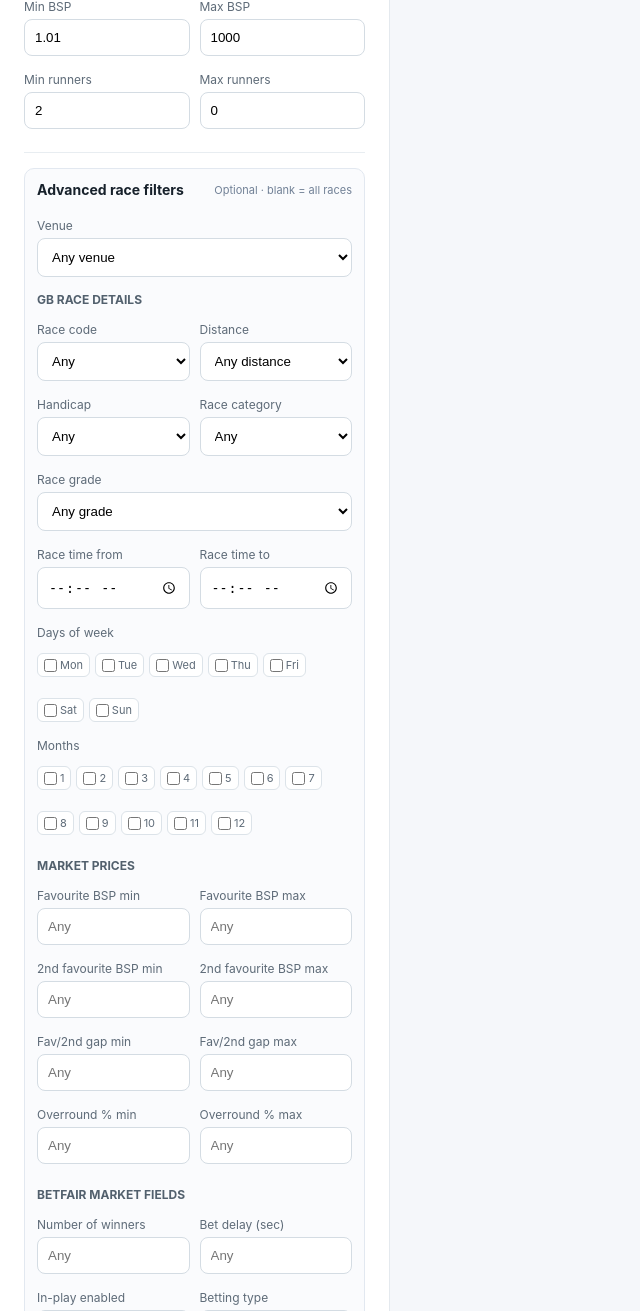
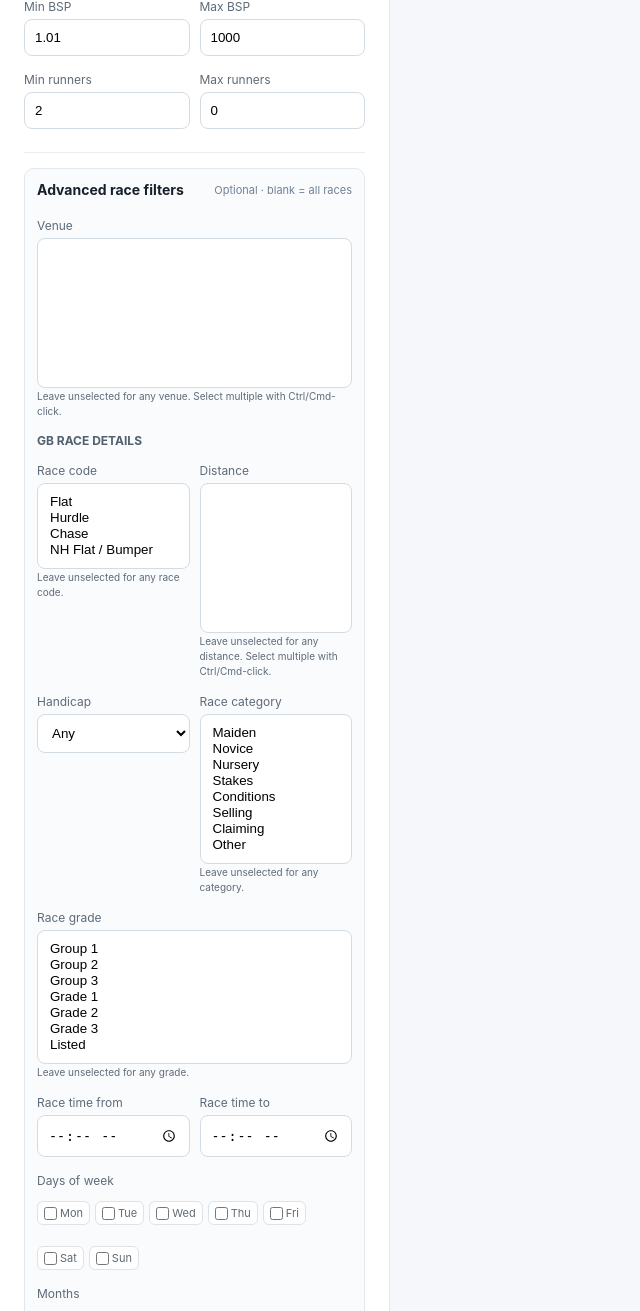
Before and after one commit to martyloo/betfair-strategy-lab, a FastAPI app: page / in a window 1280 px wide, after a click that opens the changed part. Shown: the part 826-2137 px from the top of the page, without its empty margins (0-640 px from the left). Run offline with FastAPI, Linux system fonts and the light colour scheme; data that the repository does not hold is empty; some libraries are stand-ins or nearby versions.

Commit message:
Update index.html

```diff
--- a/betfair_public_web_mvp_v2_with_admin_v1 2/app/templates/index.html
+++ b/betfair_public_web_mvp_v2_with_admin_v1 2/app/templates/index.html
@@ -5,13 +5,25 @@
 <section><h3>Countries</h3><div id="countries" class="countries">{% for c in countries %}<label><input type="checkbox" value="{{c}}" {% if c=='GB' %}checked{% endif %}><span>{{c}}</span></label>{% endfor %}</div></section>
 <section><h3>Strategy</h3><label>Selection rule<select id="strategy"><option>Lay longest outsider</option><option>Back longest outsider</option><option>Lay favourite</option><option>Back favourite</option><option>Lay Nth favourite</option><option>Back Nth favourite</option></select></label><label>Nth favourite<input id="nth" type="number" value="2" min="1"></label><div class="two"><label>Min BSP<input id="minOdds" type="number" value="1.01" step=".01"></label><label>Max BSP<input id="maxOdds" type="number" value="1000" step=".01"></label></div><div class="two"><label>Min runners<input id="minRunners" type="number" value="2"></label><label>Max runners<input id="maxRunners" type="number" value="0"></label></div></section>
 <section><details class="advanced"><summary><b>Advanced race filters</b><span>Optional · blank = all races</span></summary><div class="advancedbody">
-<label>Venue<select id="venues"><option value="">Any venue</option></select></label>
+<label>Venue
+<select id="venues" multiple size="8" class="multi-filter" aria-label="Venues"></select>
+<small>Leave unselected for any venue. Select multiple with Ctrl/Cmd-click.</small>
+</label>
 <h4>GB race details</h4>
-<div class="two"><label>Race code<select id="raceCode"><option value="">Any</option><option>Flat</option><option>Hurdle</option><option>Chase</option><option>NH Flat / Bumper</option></select></label>
-<label>Distance<select id="distance"><option value="">Any distance</option></select></label></div>
+<div class="two"><label>Race code
+<select id="raceCode" multiple size="4" class="multi-filter"><option>Flat</option><option>Hurdle</option><option>Chase</option><option>NH Flat / Bumper</option></select>
+<small>Leave unselected for any race code.</small></label>
+<label>Distance
+<select id="distance" multiple size="8" class="multi-filter" aria-label="Distances"></select>
+<small>Leave unselected for any distance. Select multiple with Ctrl/Cmd-click.</small>
+</label></div>
 <div class="two"><label>Handicap<select id="handicap"><option value="">Any</option><option>Handicap</option><option>Non-handicap</option></select></label>
-<label>Race category<select id="raceCategory"><option value="">Any</option><option>Maiden</option><option>Novice</option><option>Nursery</option><option>Stakes</option><option>Conditions</option><option>Selling</option><option>Claiming</option><option>Other</option></select></label></div>
-<label>Race grade<select id="raceGrade"><option value="">Any grade</option><option>Group 1</option><option>Group 2</option><option>Group 3</option><option>Grade 1</option><option>Grade 2</option><option>Grade 3</option><option>Listed</option></select></label><div class="two"><label>Race time from<input id="timeFrom" type="time"></label><label>Race time to<input id="timeTo" type="time"></label></div>
+<label>Race category
+<select id="raceCategory" multiple size="8" class="multi-filter"><option>Maiden</option><option>Novice</option><option>Nursery</option><option>Stakes</option><option>Conditions</option><option>Selling</option><option>Claiming</option><option>Other</option></select>
+<small>Leave unselected for any category.</small></label></div>
+<label>Race grade
+<select id="raceGrade" multiple size="7" class="multi-filter"><option>Group 1</option><option>Group 2</option><option>Group 3</option><option>Grade 1</option><option>Grade 2</option><option>Grade 3</option><option>Listed</option></select>
+<small>Leave unselected for any grade.</small></label><div class="two"><label>Race time from<input id="timeFrom" type="time"></label><label>Race time to<input id="timeTo" type="time"></label></div>
 <label>Days of week<div class="checks" id="days"><label><input type="checkbox" value="0">Mon</label><label><input type="checkbox" value="1">Tue</label><label><input type="checkbox" value="2">Wed</label><label><input type="checkbox" value="3">Thu</label><label><input type="checkbox" value="4">Fri</label><label><input type="checkbox" value="5">Sat</label><label><input type="checkbox" value="6">Sun</label></div></label>
 <label>Months<div class="checks" id="months">{% for m in range(1,13) %}<label><input type="checkbox" value="{{m}}">{{m}}</label>{% endfor %}</div></label>
 <h4>Market prices</h4><div class="two"><label>Favourite BSP min<input id="favMin" type="number" step=".01" placeholder="Any"></label><label>Favourite BSP max<input id="favMax" type="number" step=".01" placeholder="Any"></label></div>
@@ -35,5 +47,4 @@
 <div id="curve" class="panel active"><canvas id="chart"></canvas><p id="empty">Your cumulative profit curve will appear here.</p></div>
 <div id="bands" class="panel"><div class="scroll"><table><thead><tr><th>BSP band</th><th>Bets</th><th>Wins</th><th>Strike</th><th>Gross</th><th>Net</th><th>ROI</th></tr></thead><tbody id="bandrows"></tbody></table></div></div>
 <div id="betlist" class="panel"><div class="scroll"><table><thead><tr><th>Time</th><th>Country</th><th>Event</th><th>Horse</th><th>BSP</th><th>Bet</th><th>Result</th><th>Net</th></tr></thead><tbody id="betrows"></tbody></table></div><small id="trunc"></small></div>
-<div id="details" class="panel"><div id="detailgrid" class="detailgrid">No completed run yet.</div></div></div></main></div><script src="/static/app.js"></script></body></html><div id="betlist" class="panel"><div class="scroll"><table><thead><tr><th>Time</th><th>Country</th><th>Event</th><th>Horse</th><th>BSP</th><th>Bet</th><th>Result</th><th>Net</th></tr></thead><tbody id="betrows"></tbody></table></div><small id="trunc"></small></div>
 <div id="details" class="panel"><div id="detailgrid" class="detailgrid">No completed run yet.</div></div></div></main></div><script src="/static/app.js"></script></body></html>
```
